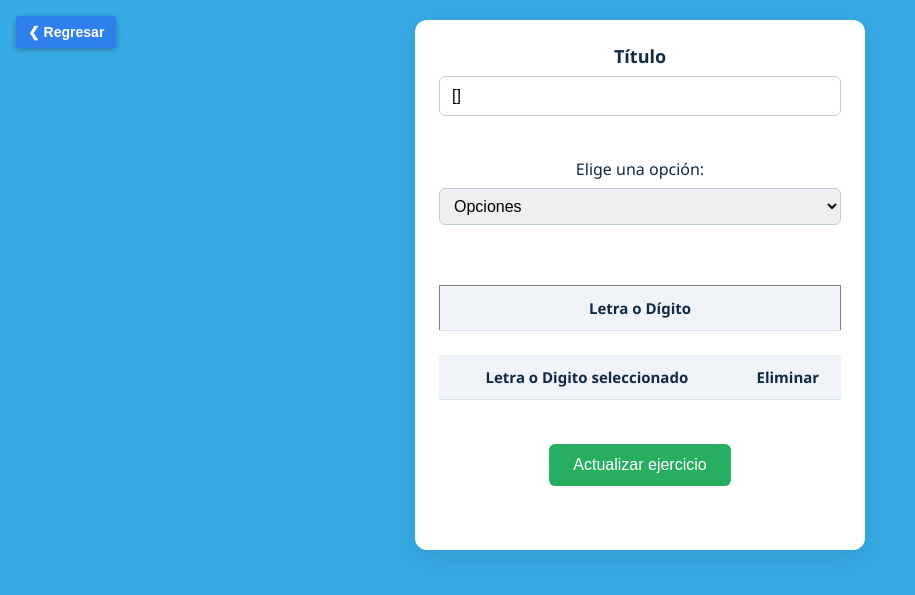
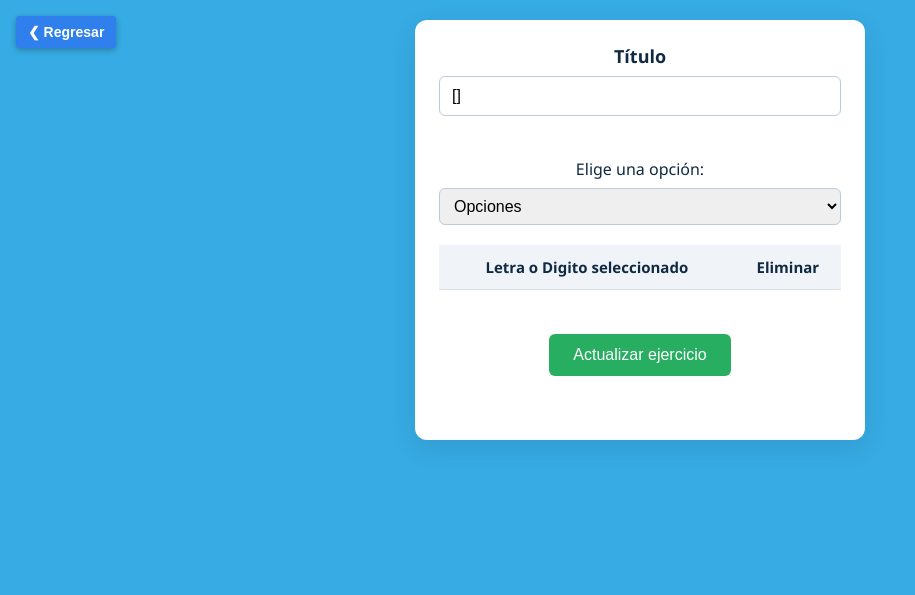
Before and after one commit to VillalobosLobos/tt, a Flask app: template templates/pages/actualizarEjercicio.html in a window 1280 px wide. Shown: the top 595 px of the page, without its empty margins (0-915 px from the left). Run offline with Flask 3, Linux system fonts and the light colour scheme; the template is opened without the code that fills it: most values are stand-ins (such as "Sample title", 1, 10 or a date in 2020); lists and menus that the app fills with data are empty.

Commit message:
Elimine una tabla

```diff
--- a/templates/pages/actualizarEjercicio.html
+++ b/templates/pages/actualizarEjercicio.html
@@ -90,13 +90,6 @@
       <button type="submit" class="btn-accion">Agregar</button>
     </form>
 
-    <!-- Tabla -->
-    <table id="tablaValores" border="1" style="margin-top: 40px; border-collapse: collapse; width: 100%;">
-      <thead>
-        <tr>
-          <th>Letra o Dígito</th>
-    </form>
-
     <!-- Tabla de resultados -->
     <table id="tablaValores" class="tabla-resultados">
       <thead>
```
